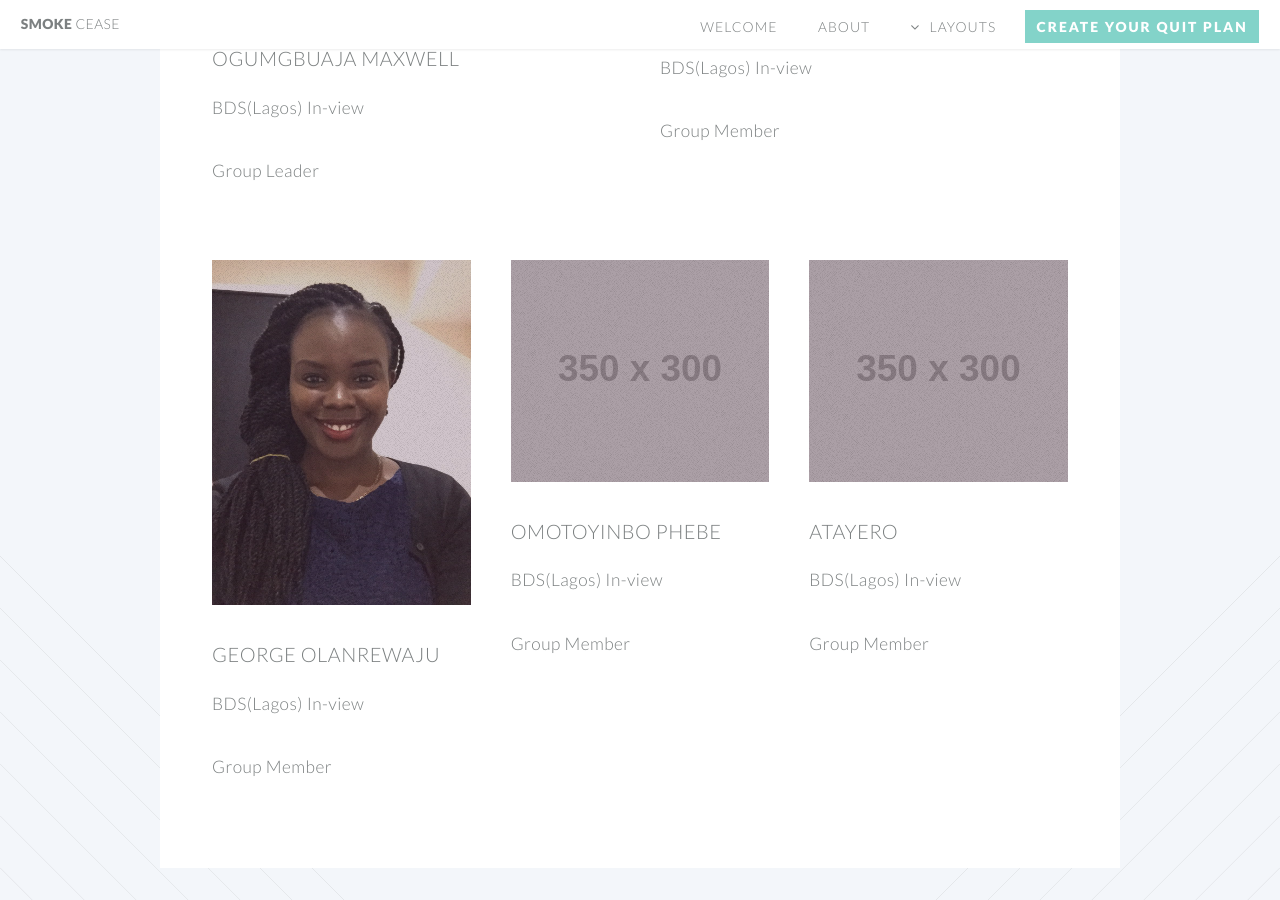
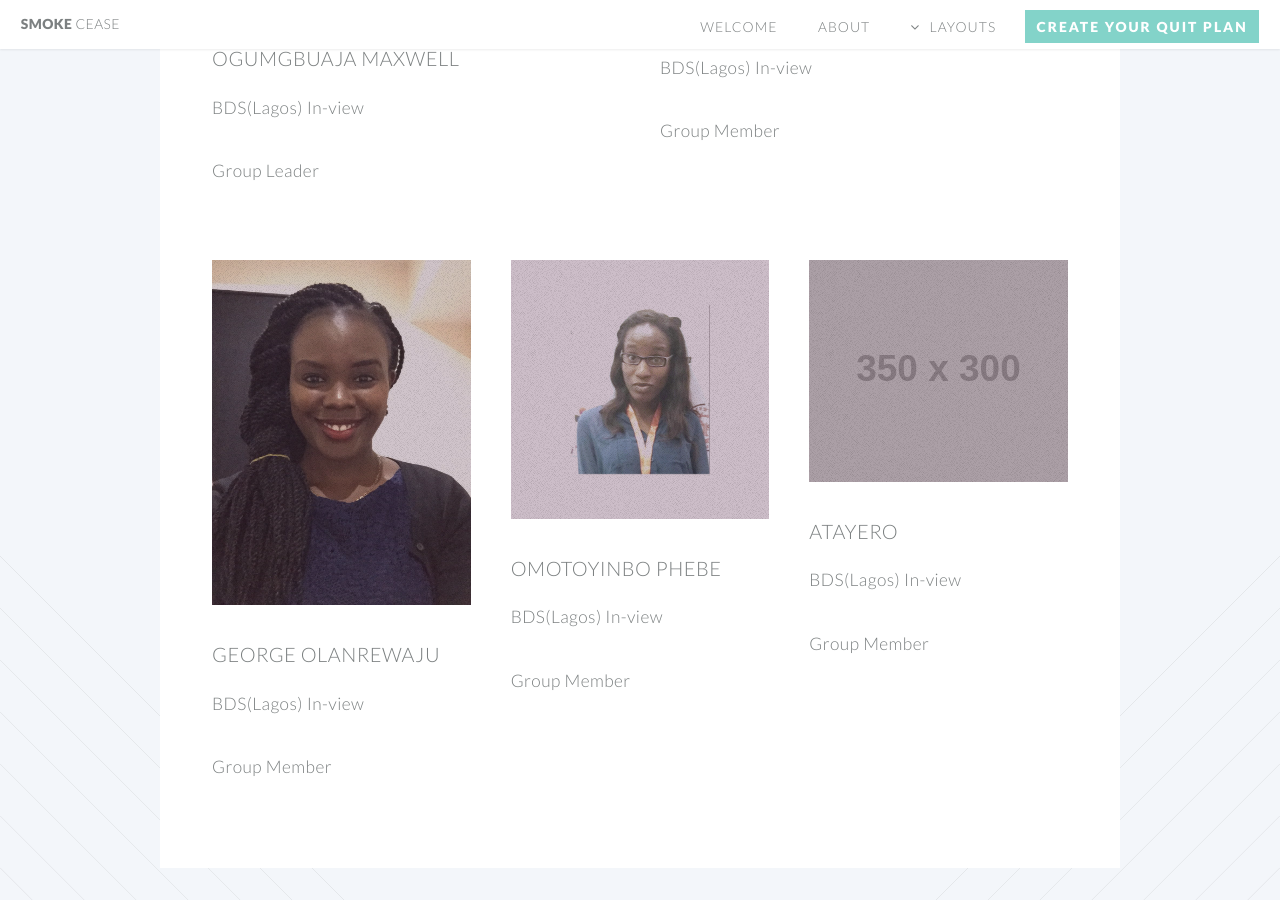
Before and after one commit to smokecease/smokecease.github.io, a Jekyll site: the page built from about.html, in a window 1280 px wide and 900 px high, scrolled down 1533 px. Built offline with Jekyll 4.4.1, drawn with Linux system fonts in a browser that asks for light colours.

Commit message:
adjusted the banner

```diff
--- a/_config.yml
+++ b/_config.yml
@@ -9,3 +9,6 @@ github_username:  smokecease
 
 # Build settings
 markdown: kramdown
+
+gems:
+  - jekyll-sitemap
--- a/about.html
+++ b/about.html
@@ -65,7 +65,7 @@ layout: default
 
                     <div class="4u">
                     <section>
-                      <a class="image featured"><img src="http://placehold.it/350x300" alt="" /></a>              <header>
+                      <a class="image featured"><img src="images/tomi.jpg" alt="Omotoyinbo Phebe" /></a>              <header>
                         <h3>Omotoyinbo Phebe</h3>
                         <p>BDS(Lagos) In-view</p>
                         <p>Group Member</p>
```
Also changed, not shown: images/tomi.jpg (added).
